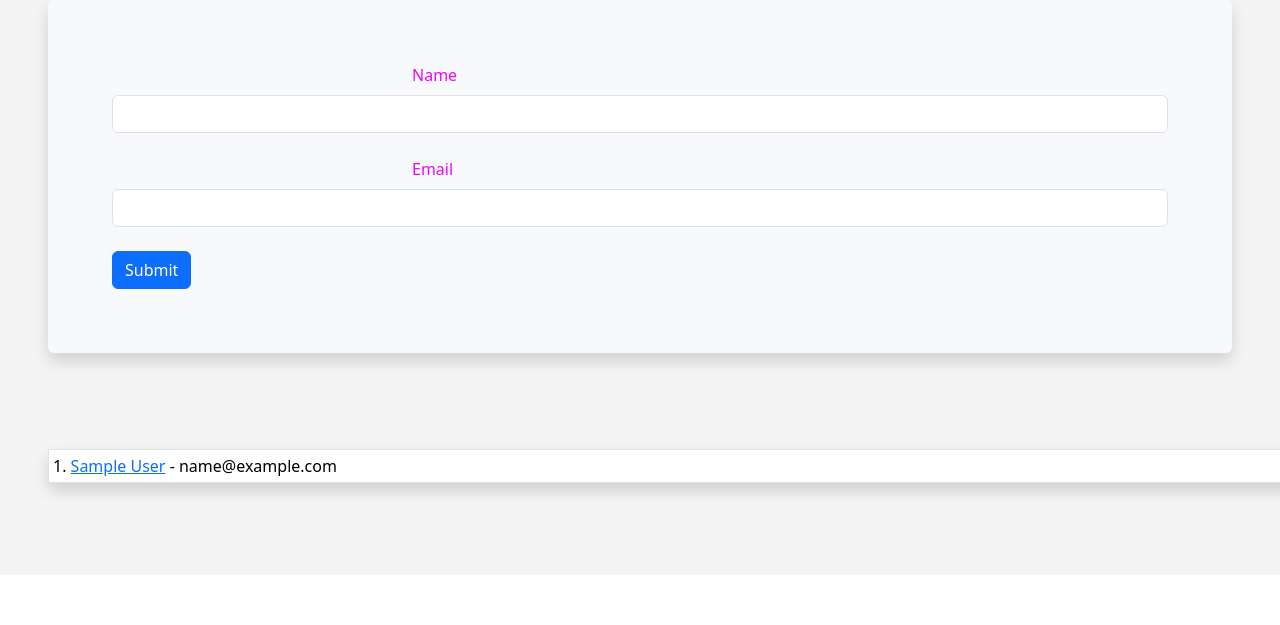
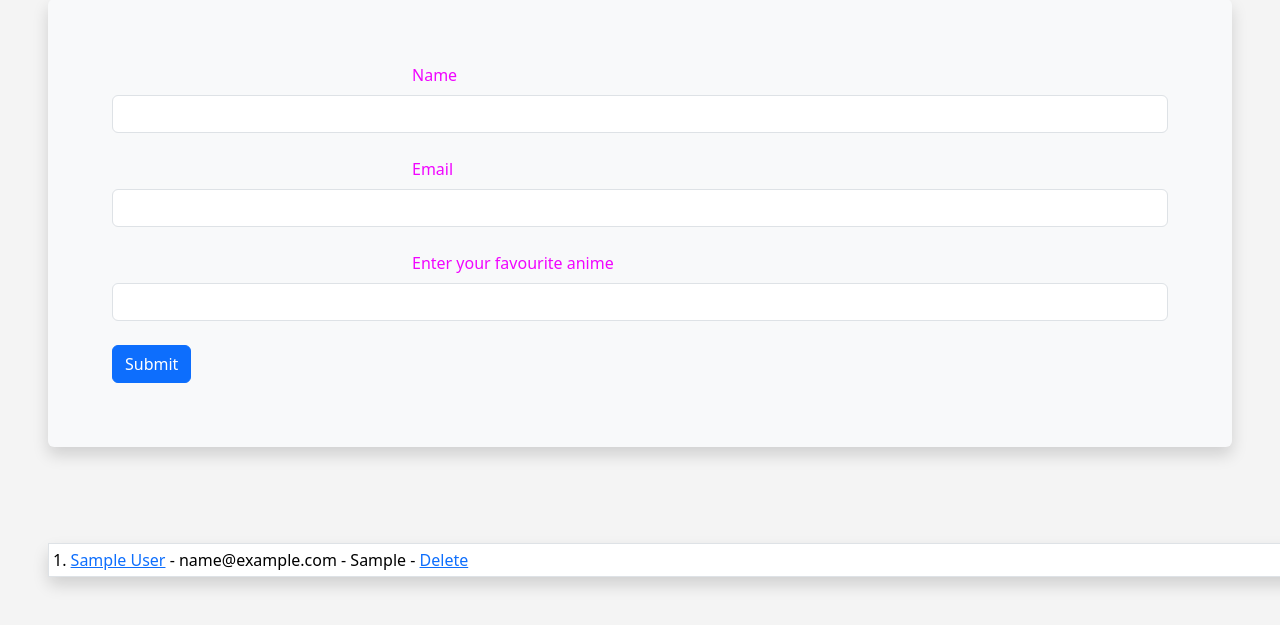
Before and after one commit to nanashi042/Flask_Blog, a Flask app: page /user/add in a window 1280 px wide; the page is wider, and only the part inside the window is pictured. Shown: the part 225-850 px from the top of that part. Before the commit the page ends 728 px from the top of that part, so only its background shows below. Run offline with Flask 3, Linux system fonts and the light colour scheme; tables that the repository leaves empty hold one stand-in row (values such as "Sample post").

Commit message:
added delet functionality

```diff
--- a/app.py
+++ b/app.py
@@ -3,6 +3,7 @@ from flask_wtf import FlaskForm
 from wtforms import StringField, SubmitField
 from wtforms.validators import DataRequired
 from flask_sqlalchemy import SQLAlchemy
+from flask_migrate import Migrate
 from datetime import datetime
 
 app = Flask(__name__)
@@ -14,7 +15,7 @@ app.config["SECRET_KEY"] = "nanashi@7011"
 
 
 db = SQLAlchemy(app)
-
+migrate = Migrate(app,db)
 #model
 class Users(db.Model):
 
@@ -23,6 +24,7 @@ class Users(db.Model):
     name = db.Column( db.String(200), nullable=False)
     email = db.Column(db.String(120), nullable=False, unique=True)
     date_added = db.Column(db.DateTime, default=datetime.utcnow)
+    fav_ani = db.Column(db.String(120))
 
     def __repr__(self) -> str:
         return '<Name %r>' % self.name
@@ -30,16 +32,32 @@ class Users(db.Model):
 class UserForm(FlaskForm):
     name = StringField("Name" , validators=[DataRequired()])
     email = StringField("Email" , validators=[DataRequired()])
-
+    fav_ani = StringField("Enter your favourite anime ")
     submit = SubmitField("Submit")
 #create a form class
 class name_form(FlaskForm):
     name = StringField("what's your Name" , validators=[DataRequired()])
     age = StringField("what's your Age" , validators=[DataRequired()])
     submit = SubmitField("Submit")
+    # fav_ani = StringField("Enter your favourite anime")
 
 
+@app.route('/delete/<int:id>')
+def delete(id):
+    name = None
+    form = UserForm()
+    user_to_delet = Users.query.get_or_404(id)
+    try:
+        db.session.delete(user_to_delet)
+        db.session.commit()
+        flash("User deleted successfully !!")
+        our_users = Users.query.order_by(Users.date_added)
+        return render_template("add_user.html", form= form, name=name ,our_users= our_users , )
 
+    except:
+        flash("Problem deleting the user <bold> try again <bold>")
+        our_users = Users.query.order_by(Users.date_added)
+        return render_template("add_user.html", form= form, name=name ,our_users= our_users , )
 @app.route('/')
 def index():
     return render_template("index.html")
@@ -62,19 +80,21 @@ def page_error(e):
 @app.route('/user/add', methods=['GET', 'POST'])
 def add_user():
     name = None
+    fav_ani = None
     form = UserForm()
     if form.validate_on_submit():
         user = Users.query.filter_by(email=form.email.data).first()
         if user is None :
-            user = Users(name=form.name.data, email = form.email.data)
+            user = Users(name=form.name.data, email = form.email.data , fav_ani = form.fav_ani.data)
             db.session.add(user)
             db.session.commit()
         name = form.name.data
         form.name.data = ''
         form.email.data = ''
+        form.fav_ani.data = ''
         flash('User added successfully')
     our_users = Users.query.order_by(Users.date_added)
-    return render_template("add_user.html", form= form, name=name ,our_users= our_users)
+    return render_template("add_user.html", form= form, name=name ,our_users= our_users , )
 
 @app.route('/name', methods=['GET','POST'])
 def name():
@@ -98,6 +118,7 @@ def update(id):
     if request.method =="POST":
         name_two_update.name = request.form["name"]
         name_two_update.email = request.form["email"]
+        name_two_update.fav_ani = request.form["fav_ani"]
         try:
             db.session.commit()
             flash("User Update Successfully !")
--- a/templates/add_user.html
+++ b/templates/add_user.html
@@ -15,7 +15,7 @@ get_flashed_messages() %}
     {% for our_user in our_users%}
     <tr>
         <td>
-    {{ our_user.id }}. <a href="{{url_for('update', id=our_user.id )}}">{{our_user.name}}</a> - {{ our_user.email}}
+    {{ our_user.id }}. <a href="{{url_for('update', id=our_user.id )}}">{{our_user.name}}</a> - {{ our_user.email}}  - {{ our_user.fav_ani }} - <a href="{{url_for('delete', id=our_user.id )}}">Delete</a>
     </td>
     </tr>
         <br/>
@@ -35,6 +35,9 @@ get_flashed_messages() %}
     {{ form.email.label(class="form-label justify-content" , id="header") }}
     {{ form.email(class="form-control justify-content") }}
     <br />
+    {{ form.fav_ani.label(class="form-label justify-content" , id="header") }}
+    {{ form.fav_ani(class="form-control justify-content") }}
+    <br />
     {{ form.submit(class="btn btn-primary ") }}
 </form>
 </div>
@@ -43,7 +46,7 @@ get_flashed_messages() %}
 {% for our_user in our_users%}
 <tr>
     <td>
-{{ our_user.id }}. <a href="{{url_for('update', id=our_user.id )}}">{{our_user.name}}</a> - {{ our_user.email}}
+{{ our_user.id }}. <a href="{{url_for('update', id=our_user.id )}}">{{our_user.name}}</a> - {{ our_user.email}} - {{ our_user.fav_ani }} - <a href="{{url_for('delete', id=our_user.id )}}">Delete</a>
 </td>
 </tr>
     <br/>
--- a/templates/update.html
+++ b/templates/update.html
@@ -15,7 +15,7 @@ get_flashed_messages() %}
     {% for our_user in our_users%}
     <tr>
         <td>
-    {{ our_user.id }}. <a href="{{url_for('update', id=our_user.id )}}">{{our_user.name}}</a> - {{ our_user.email}}
+    {{ our_user.id }}. <a href="{{url_for('update', id=our_user.id )}}">{{our_user.name}}</a> - {{ our_user.email}} - {{our_user.fav_ani}}
     </td>
     </tr>
         <br/>
@@ -35,6 +35,9 @@ get_flashed_messages() %}
     {{ form.email.label(class="form-label justify-content" , id="header") }}
     {{ form.email(class="form-control justify-content",value=name_to_update.email) }}
     <br />
+    {{ form.fav_ani.label(class="form-label justify-content" , id="header") }}
+    {{ form.fav_ani(class="form-control justify-content", value=name_to_update.fav_ani) }}
+    <br />
     {{ form.submit(class="btn btn-primary ") }}
 </form>
 </div>
```
